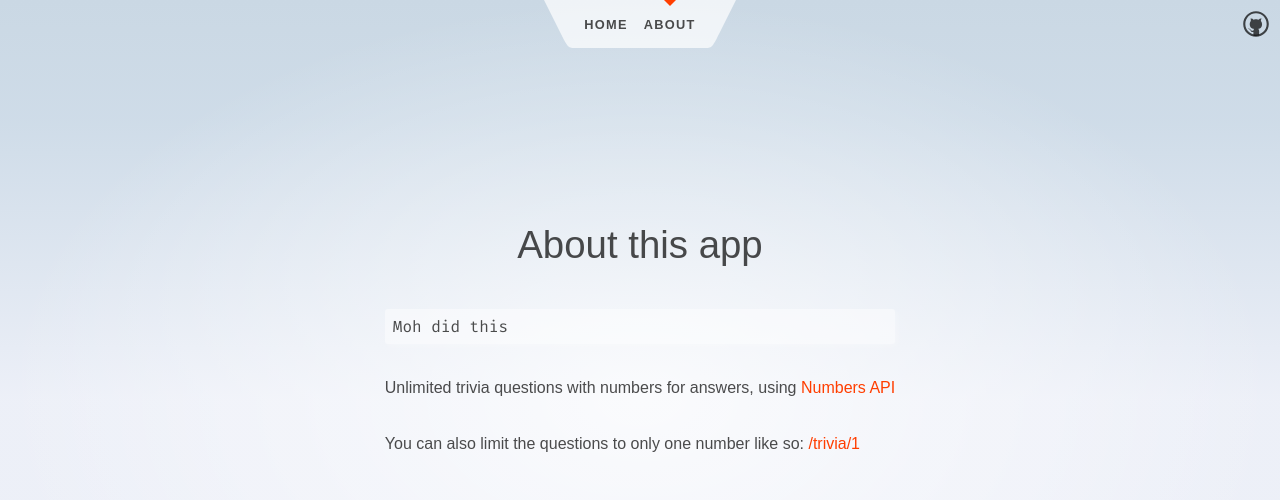
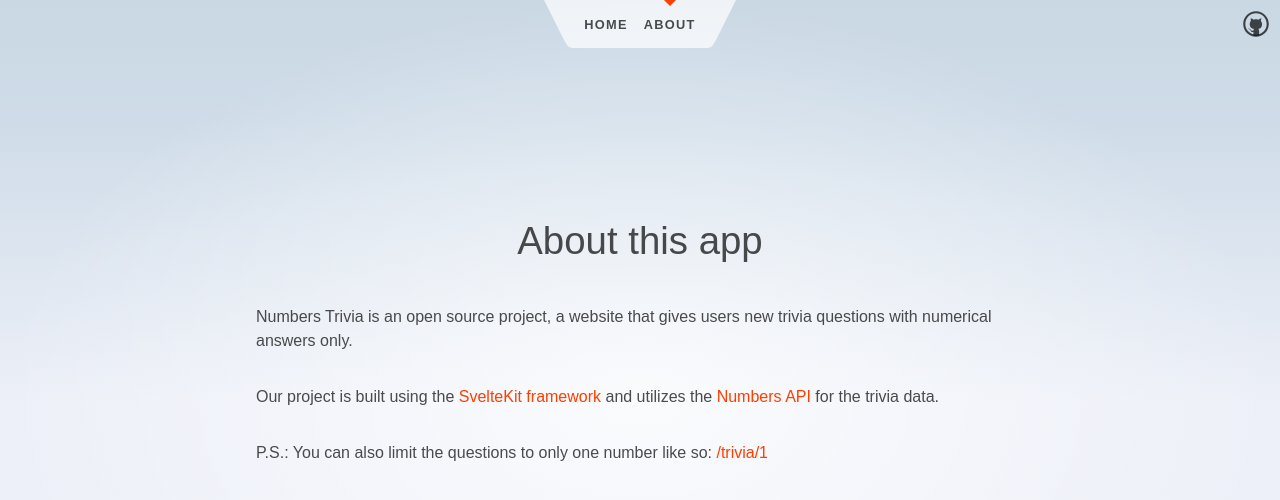
Before and after one commit to SimoMay/numbers-trivia, a SvelteKit app: page /about in a window 1280 px wide. Shown: the top 500 px of the page. Built offline with nearby package versions, Linux system fonts and the light colour scheme.

Commit message:
Update the text a bit (using ChatGPT)

```diff
--- a/src/routes/+page.svelte
+++ b/src/routes/+page.svelte
@@ -6,7 +6,7 @@
 
 <svelte:head>
 	<title>Numbers Trivia</title>
-	<meta name="description" content="Unlimited Trivia Quesions with Numbers for Answers" />
+	<meta name="description" content="Get Your Daily Dose of Trivia with Our Numerical Questions" />
 </svelte:head>
 
 <Trivia trivia={data.trivia} />
--- a/src/routes/about/+page.svelte
+++ b/src/routes/about/+page.svelte
@@ -6,13 +6,18 @@
 <div class="text-column">
 	<h1>About this app</h1>
 
-	<pre>Moh did this</pre>
 	<p>
-		Unlimited trivia questions with numbers for answers, using <a href="http://numbersapi.com/"
-			>Numbers API</a
+		Numbers Trivia is an open source project, a website that gives users new trivia questions with
+		numerical answers only.
+	</p>
+	<p>
+		Our project is built using the <a href="https://github.com/sveltejs/kit/">SvelteKit framework</a
+		>
+		and utilizes the <a href="http://numbersapi.com/">Numbers API</a> for the trivia data.
+	</p>
+	<p>
+		P.S.: You can also limit the questions to only one number like so: <a href="/trivia/1"
+			>/trivia/1</a
 		>
 	</p>
-	<p>
-		You can also limit the questions to only one number like so: <a href="/trivia/1">/trivia/1</a>
-	</p>
 </div>
--- a/src/routes/trivia/[number]/+page.svelte
+++ b/src/routes/trivia/[number]/+page.svelte
@@ -8,7 +8,7 @@
 
 <svelte:head>
 	<title>Numbers Trivia</title>
-	<meta name="description" content="Numbers Trivia" />
+	<meta name="description" content="Get Your Daily Dose of Trivia with Our Numerical Questions" />
 </svelte:head>
 
 <Trivia trivia={data.trivia} />
```
Also changed, not shown: 1 other file (tests, documents, lock files or other folders).
